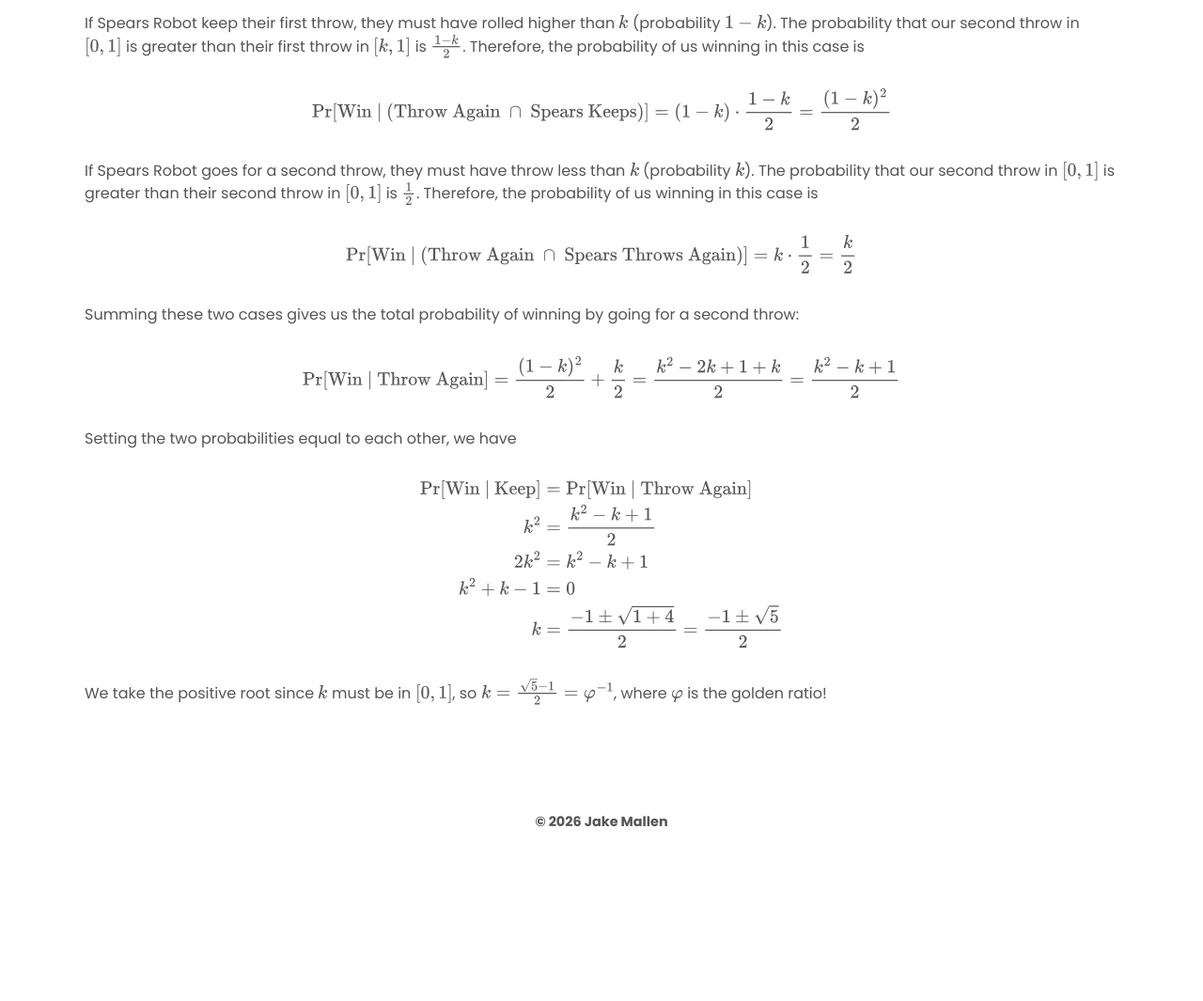
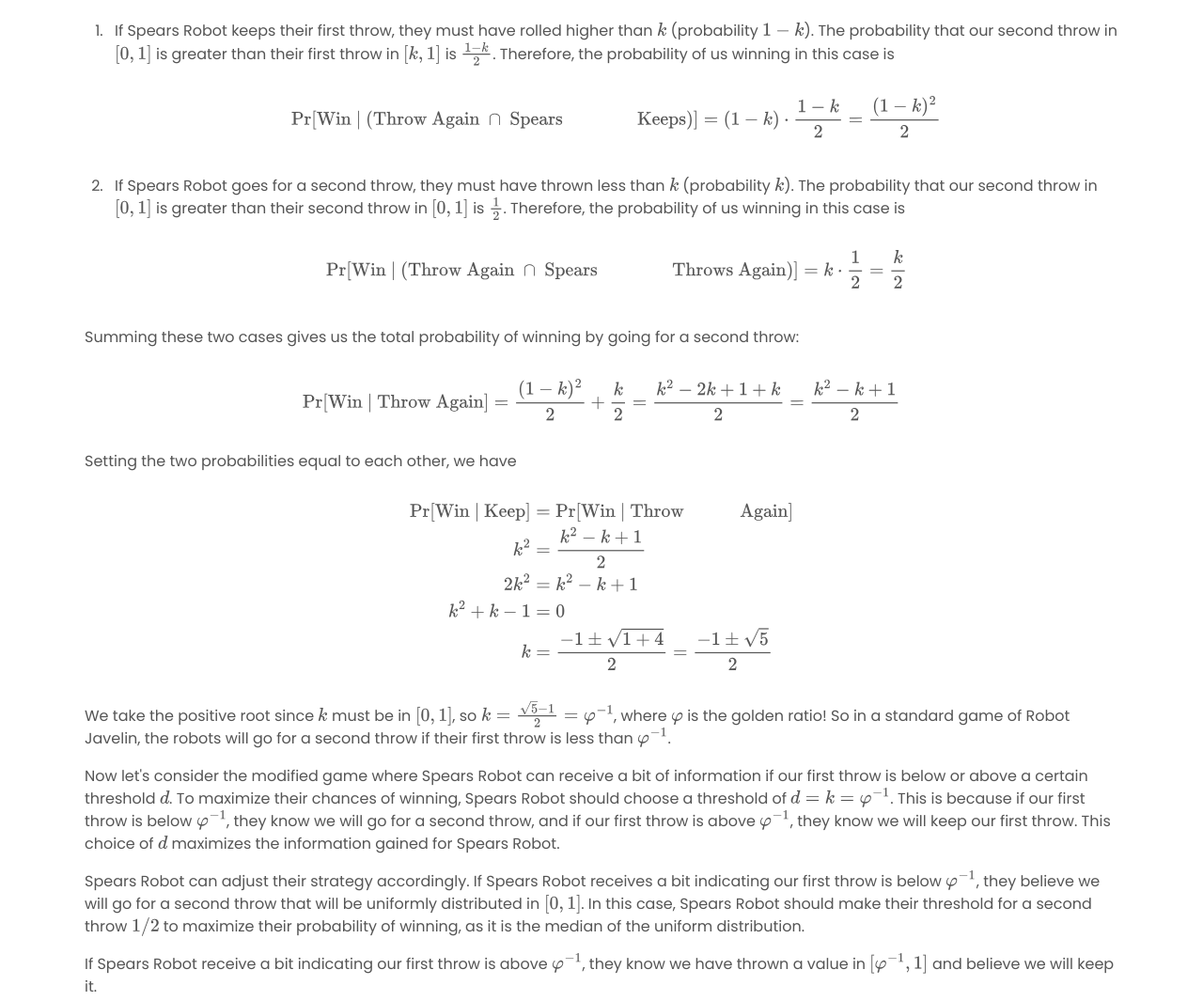
Before and after one commit to Jayyhk/jayyhk.github.io, a plain HTML site: page posts/robot-javelin/index.html in a window 1280 px wide. Shown: the part 1229-2294 px from the top of the page at 94% size. Before the commit the page ends 2163 px from the top, so only its background shows below. Drawn offline with nearby package versions, Linux system fonts and the light colour scheme.

Commit message:
update robot javelin

```diff
--- a/posts/robot-javelin/index.html
+++ b/posts/robot-javelin/index.html
@@ -1,28 +1,26 @@
 <!doctype html>
 <html lang="en">
   <head>
-    <meta charset="UTF-8" />
-    <meta name="viewport" content="width=device-width, initial-scale=1" />
-    <meta name="description" content="Blog Post" />
-    <link rel="preconnect" href="https://fonts.googleapis.com" />
-    <link rel="preconnect" href="https://fonts.gstatic.com" crossorigin />
+    <meta charset="utf-8" />
+    <meta content="width=device-width, initial-scale=1" name="viewport" />
+    <meta content="Blog Post" name="description" />
+    <link href="https://fonts.googleapis.com" rel="preconnect" />
+    <link crossorigin="" href="https://fonts.gstatic.com" rel="preconnect" />
     <link
-      href="https://fonts.googleapis.com/css2?family=Poppins:wght@400;500;700&display=swap"
+      href="https://fonts.googleapis.com/css2?family=Poppins:wght@400;500;700&amp;display=swap"
       rel="stylesheet"
     />
     <link
       rel="stylesheet"
       href="https://cdnjs.cloudflare.com/ajax/libs/font-awesome/6.4.0/css/all.min.css"
     />
-    <link rel="stylesheet" href="../../styles.css" />
+    <link href="../../styles.css" rel="stylesheet" />
     <title>Robot Javelin</title>
-    <link rel="shortcut icon" type="image/x-icon" href="../../favicon.ico" />
+    <link href="../../favicon.ico" rel="shortcut icon" type="image/x-icon" />
   </head>
   <body class="light" id="top">
     <header class="header center">
-      <h3>
-        <a href="https://jayyhk.github.io" class="link">JM.</a>
-      </h3>
+      <h3><a class="link" href="https://jayyhk.github.io">JM.</a></h3>
       <nav class="nav center">
         <ul class="nav__list center">
           <li class="nav__list-item">
@@ -38,13 +36,12 @@
             <a class="link link--nav" href="../../#contact">Contact</a>
           </li>
         </ul>
-        <button type="button" aria-label="toggle theme" class="btn btn--icon">
-          <i aria-hidden="true" id="btn-theme" class="fas fa-moon"></i>
-        </button>
-        <button
-          type="button"
+        <button aria-label="toggle theme" class="btn btn--icon" type="button">
+          <i aria-hidden="true" class="fas fa-moon" id="btn-theme"></i></button
+        ><button
           aria-label="toggle navigation"
           class="btn btn--icon nav__hamburger"
+          type="button"
         >
           <i aria-hidden="true" class="fas fa-bars"></i>
         </button>
@@ -63,10 +60,12 @@
             very last day of the year. Anyway, here is Jane Street's December
             2025 puzzle,
             <a
+              class="link"
               href="https://www.janestreet.com/puzzles/robot-javelin-index/"
-              class="link"
-              >Robot Javelin</a
-            >:
+            >
+              Robot Javelin
+            </a>
+            :
           </p>
           <div class="quote-indent blog-paragraph">
             <p class="blog-paragraph">
@@ -129,7 +128,8 @@
             throw at the threshold $k$. So we have
           </p>
           <div class="blog-math">
-            \[ \text{Pr[Win } | \text{ Keep}] = \text{Pr[Win } | \text{ Throw Again}] \]
+            \[ \text{Pr[Win } | \text{ Keep}] = \text{Pr[Win } | \text{ Throw
+            Again}] \]
           </div>
           <p class="blog-paragraph">
             If we keep a score of exactly $k$, then we only win if Spears Robot
@@ -146,48 +146,81 @@
             than Spears Robot's final throw. There are two scenarios: either
             they keep their first throw or go for a second throw.
           </p>
+          <ol class="case-list">
+            <li>
               <p class="blog-paragraph">
-            If Spears Robot keep their first throw, they must have rolled higher
-            than $k$ (probability $1-k$). The probability that our second throw
-            in $[0, 1]$ is greater than their first throw in $[k, 1]$ is
-            $\frac{1 - k}{2}$. Therefore, the probability of us winning in this
-            case is
+                If Spears Robot keeps their first throw, they must have rolled
+                higher than $k$ (probability $1-k$). The probability that our
+                second throw in $[0, 1]$ is greater than their first throw in
+                $[k, 1]$ is $\frac{1 - k}{2}$. Therefore, the probability of us
+                winning in this case is
               </p>
               <div class="blog-math">
-            \[ \text{Pr[Win } |~(\text{Throw Again } \cap \text{ Spears Keeps})] = (1-k) \cdot \frac{1-k}{2} = \frac{(1-k)^2}{2} \]
+                \[ \text{Pr[Win } |~(\text{Throw Again } \cap \text{ Spears
+                Keeps})] = (1-k) \cdot \frac{1-k}{2} = \frac{(1-k)^2}{2} \]
               </div>
+            </li>
+            <li>
               <p class="blog-paragraph">
-            If Spears Robot goes for a second throw, they must have throw less
-            than $k$ (probability $k$). The probability that our second throw in
-            $[0, 1]$ is greater than their second throw in $[0, 1]$ is
-            $\frac{1}{2}$. Therefore, the probability of us winning in this case
-            is
+                If Spears Robot goes for a second throw, they must have thrown
+                less than $k$ (probability $k$). The probability that our second
+                throw in $[0, 1]$ is greater than their second throw in $[0, 1]$
+                is $\frac{1}{2}$. Therefore, the probability of us winning in
+                this case is
               </p>
               <div class="blog-math">
-            \[ \text{Pr[Win } |~(\text{Throw Again } \cap \text{ Spears Throws Again})] = k \cdot \frac{1}{2} = \frac{k}{2} \]
+                \[ \text{Pr[Win } |~(\text{Throw Again } \cap \text{ Spears
+                Throws Again})] = k \cdot \frac{1}{2} = \frac{k}{2} \]
               </div>
+            </li>
+          </ol>
           <p class="blog-paragraph">
             Summing these two cases gives us the total probability of winning by
             going for a second throw:
           </p>
           <div class="blog-math">
-            \[ \text{Pr[Win | Throw Again]} = \frac{(1-k)^2}{2} +
-            \frac{k}{2} = \frac{k^2 - 2k + 1 + k}{2} = \frac{k^2 - k + 1}{2} \]
+            \[ \text{Pr[Win | Throw Again]} = \frac{(1-k)^2}{2} + \frac{k}{2} =
+            \frac{k^2 - 2k + 1 + k}{2} = \frac{k^2 - k + 1}{2} \]
           </div>
           <p class="blog-paragraph">
             Setting the two probabilities equal to each other, we have
           </p>
           <div class="blog-math">
-            \begin{align*}
-            \text{Pr[Win | Keep}] &= \text{Pr[Win | Throw Again]} \\
-            k^2 &= \frac{k^2 - k + 1}{2} \\ 2k^2 &= k^2 - k + 1 \\ k^2 + k
-            - 1 &= 0 \\ k &= \frac{-1 \pm \sqrt{1 + 4}}{2} = \frac{-1 \pm
-            \sqrt{5}}{2}
-            \end{align*}
+            \begin{align*} \text{Pr[Win | Keep}] &amp;= \text{Pr[Win | Throw
+            Again]} \\ k^2 &amp;= \frac{k^2 - k + 1}{2} \\ 2k^2 &amp;= k^2 - k +
+            1 \\ k^2 + k - 1 &amp;= 0 \\ k &amp;= \frac{-1 \pm \sqrt{1 + 4}}{2}
+            = \frac{-1 \pm \sqrt{5}}{2} \end{align*}
           </div>
           <p class="blog-paragraph">
             We take the positive root since $k$ must be in $[0, 1]$, so
-            $k=\frac{\sqrt{5} - 1}{2} = \varphi^{-1}$, where $\varphi$ is the golden ratio!
+            $k=\frac{\sqrt{5} - 1}{2} = \varphi^{-1}$, where $\varphi$ is the
+            golden ratio! So in a standard game of Robot Javelin, the robots
+            will go for a second throw if their first throw is less than
+            $\varphi^{-1}$.
+          </p>
+          <p class="blog-paragraph">
+            Now let's consider the modified game where Spears Robot can receive
+            a bit of information if our first throw is below or above a certain
+            threshold $d$. To maximize their chances of winning, Spears Robot
+            should choose a threshold of $d = k = \varphi^{-1}$. This is because
+            if our first throw is below $\varphi^{-1}$, they know we will go for
+            a second throw, and if our first throw is above $\varphi^{-1}$, they
+            know we will keep our first throw. This choice of $d$ maximizes the
+            information gained for Spears Robot.
+          </p>
+          <p class="blog-paragraph">
+            Spears Robot can adjust their strategy accordingly. If Spears Robot
+            receives a bit indicating our first throw is below $\varphi^{-1}$,
+            they believe we will go for a second throw that will be uniformly
+            distributed in $[0, 1]$. In this case, Spears Robot should make
+            their threshold for a second throw $1/2$ to maximize their
+            probability of winning, as it is the median of the uniform
+            distribution.
+          </p>
+          <p class="blog-paragraph">
+            If Spears Robot receive a bit indicating our first throw is above
+            $\varphi^{-1}$, they know we have thrown a value in $[\varphi^{-1},
+            1]$ and believe we will keep it.
           </p>
         </div>
       </section>
@@ -209,8 +242,8 @@
       };
     </script>
     <script
+      async=""
       id="MathJax-script"
-      async
       src="https://cdn.jsdelivr.net/npm/mathjax@3/es5/tex-svg.js"
     ></script>
   </body>
--- a/styles.css
+++ b/styles.css
@@ -458,6 +458,20 @@ main {
   max-width: 100%;
 }
 
+.case-list {
+  margin: 1.5em 0;
+  padding-left: 1.5em;
+}
+
+.case-list li {
+  margin-bottom: 1.5em;
+  padding-left: 0.5em;
+}
+
+.case-list li:last-child {
+  margin-bottom: 0;
+}
+
 .quote-indent {
   border-left: 4px solid var(--clr-primary);
   padding-left: 1em;
```
Lines whose indentation alone changed are shown as unchanged.
